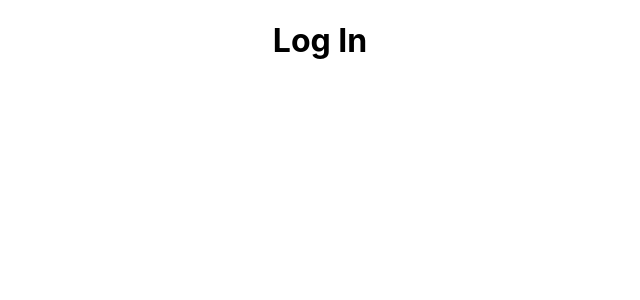
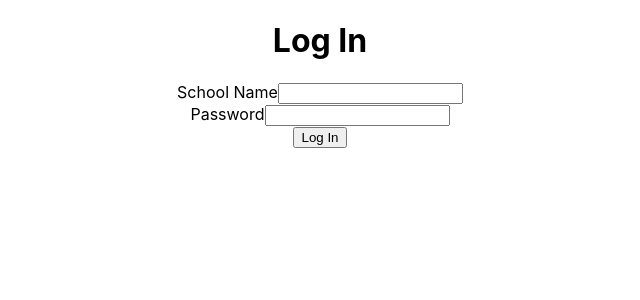
Before and after one commit to SukhnaazRandhawa/fee-management-system, a React (Create React App) app in the folder frontend/: page /login in a window 1280 px wide. Shown: the top 300 px of the page, without its empty margins (320-960 px from the left). Built offline with nearby package versions, Linux system fonts and the light colour scheme.

Commit message:
Implemeted the logIn page

```diff
--- a/frontend/src/App.js
+++ b/frontend/src/App.js
@@ -1,6 +1,7 @@
 import React from 'react';
 import { Route, BrowserRouter as Router, Routes } from 'react-router-dom';
 import './App.css';
+import DashboardPage from './pages/DashboardPage';
 import HomePage from './pages/HomePage';
 import LoginPage from './pages/LoginPage';
 import SignUpPage from './pages/SignUpPage';
@@ -13,6 +14,7 @@ function App() {
           <Route path="/" element={<HomePage />} />
           <Route path="/login" element={<LoginPage />} />
           <Route path="/signup" element={<SignUpPage />} />
+          <Route path="/dashboard" element={<DashboardPage />} />
         </Routes>
       </div>
     </Router>
--- /dev/null
+++ b/frontend/src/context/AuthContext.js
@@ -0,0 +1,38 @@
+import React, { createContext, useEffect, useState } from 'react';
+import authService from '../services/authService';
+
+export const AuthContext = createContext();
+
+export const AuthProvider = ({ children }) => {
+  const [user, setUser] = useState(null);
+  const [loading, setLoading] = useState(true);
+
+  useEffect(() => {
+    // Check if user is logged in on initial load
+    const loggedInUser = localStorage.getItem('user');
+    if (loggedInUser) {
+      setUser(JSON.parse(loggedInUser));
+    }
+    setLoading(false);
+  }, []);
+
+  const login = async (name, password) => {
+    const response = await authService.login(name, password);
+    if (response.data.token) {
+      localStorage.setItem('user', JSON.stringify(response.data));
+      setUser(response.data);
+    }
+    return response.data;
+  };
+
+  const logout = () => {
+    localStorage.removeItem('user');
+    setUser(null);
+  };
+
+  return (
+    <AuthContext.Provider value={{ user, login, logout, loading }}>
+      {children}
+    </AuthContext.Provider>
+  );
+};
--- a/frontend/src/index.js
+++ b/frontend/src/index.js
@@ -1,13 +1,16 @@
 import React from 'react';
 import ReactDOM from 'react-dom/client';
+import App from './App';
+import { AuthProvider } from './context/AuthContext';
 import './index.css';
-import App from './App';
 import reportWebVitals from './reportWebVitals';
 
 const root = ReactDOM.createRoot(document.getElementById('root'));
 root.render(
   <React.StrictMode>
-    <App />
+    <AuthProvider>
+      <App />
+    </AuthProvider>
   </React.StrictMode>
 );
 
--- /dev/null
+++ b/frontend/src/pages/DashboardPage.js
@@ -0,0 +1,16 @@
+import React, { useContext } from 'react';
+import { AuthContext } from '../context/AuthContext';
+
+const DashboardPage = () => {
+  const { user, logout } = useContext(AuthContext);
+
+  return (
+    <div>
+      <h1>Welcome to your Dashboard, {user?.schoolName}!</h1>
+      <button onClick={logout}>Log Out</button>
+      {/* Dashboard content will go here */}
+    </div>
+  );
+};
+
+export default DashboardPage;
--- a/frontend/src/pages/LoginPage.js
+++ b/frontend/src/pages/LoginPage.js
@@ -1,10 +1,56 @@
-import React from 'react';
+import React, { useContext, useState } from 'react';
+import { useNavigate } from 'react-router-dom';
+import { AuthContext } from '../context/AuthContext';
 
 const LoginPage = () => {
+  const [formData, setFormData] = useState({
+    name: '',
+    password: '',
+  });
+  const { login } = useContext(AuthContext);
+  const navigate = useNavigate();
+
+  const handleChange = (e) => {
+    setFormData({ ...formData, [e.target.name]: e.target.value });
+  };
+
+  const handleSubmit = async (e) => {
+    e.preventDefault();
+    try {
+      await login(formData.name, formData.password);
+      navigate('/dashboard'); // Redirect to dashboard on successful login
+    } catch (error) {
+      console.error('Login failed:', error);
+      alert('Login failed. Please check your credentials.');
+    }
+  };
+
   return (
     <div>
       <h1>Log In</h1>
-      {/* Login form will go here */}
+      <form onSubmit={handleSubmit}>
+        <div>
+          <label>School Name</label>
+          <input
+            type="text"
+            name="name"
+            value={formData.name}
+            onChange={handleChange}
+            required
+          />
+        </div>
+        <div>
+          <label>Password</label>
+          <input
+            type="password"
+            name="password"
+            value={formData.password}
+            onChange={handleChange}
+            required
+          />
+        </div>
+        <button type="submit">Log In</button>
+      </form>
     </div>
   );
 };
--- a/frontend/src/services/authService.js
+++ b/frontend/src/services/authService.js
@@ -10,8 +10,16 @@ const register = (name, numClasses, password) => {
   });
 };
 
+const login = (name, password) => {
+  return axios.post(API_URL + 'login', {
+    name,
+    password,
+  });
+};
+
 const authService = {
   register,
+  login,
 };
 
 export default authService;
```
